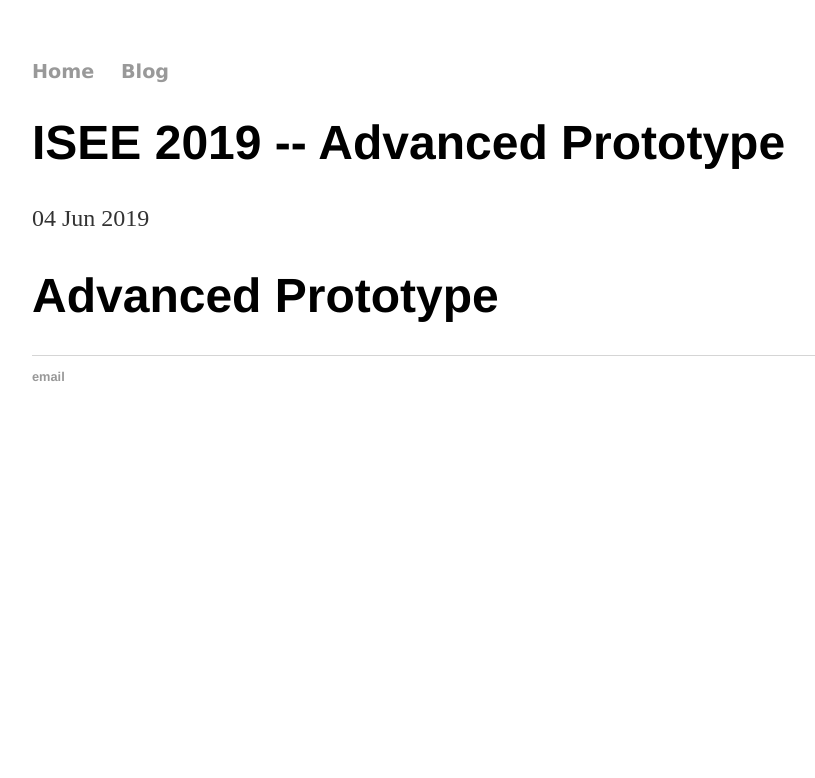
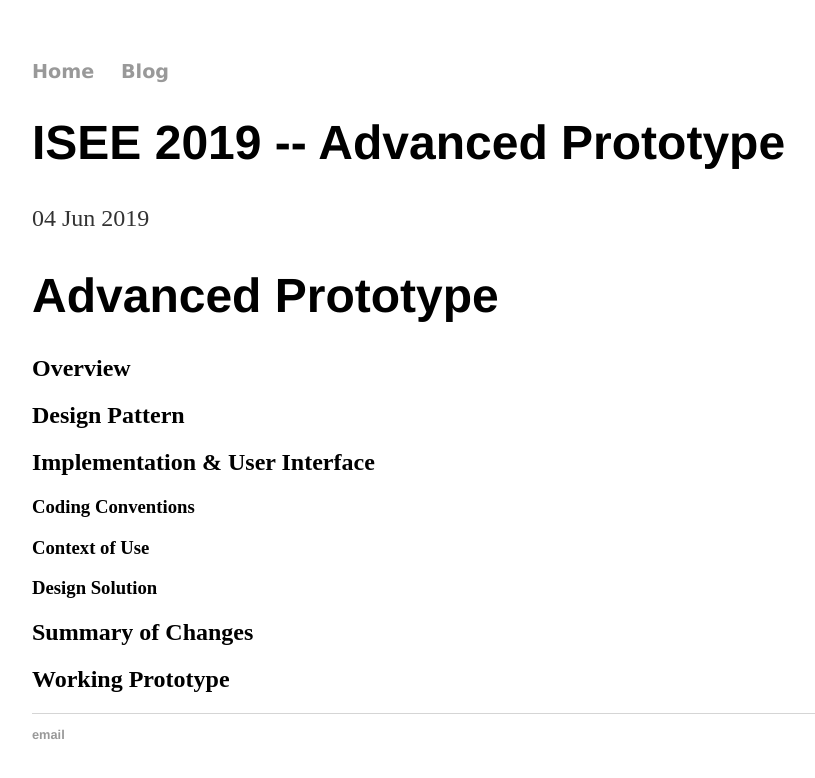
Before and after one commit to DBSE-teaching/isee2019-Sky-Net, a Jekyll site: the page built from docs/_posts/2019-06-04-third-post.md, in a window 1280 px wide. Shown: the top 778 px of the page, without its empty margins (160-975 px from the left). Built offline with Jekyll 4.4.1, drawn with Linux system fonts in a browser that asks for light colours.

Commit message:
Update 2019-06-04-third-post.md

```diff
--- a/docs/_posts/2019-06-04-third-post.md
+++ b/docs/_posts/2019-06-04-third-post.md
@@ -5,3 +5,19 @@ date: 2019-06-04
 ---
 
 # Advanced Prototype
+
+## Overview
+
+## Design Pattern
+
+## Implementation & User Interface
+
+### Coding Conventions
+
+### Context of Use
+
+### Design Solution
+
+## Summary of Changes
+
+## Working Prototype
```
